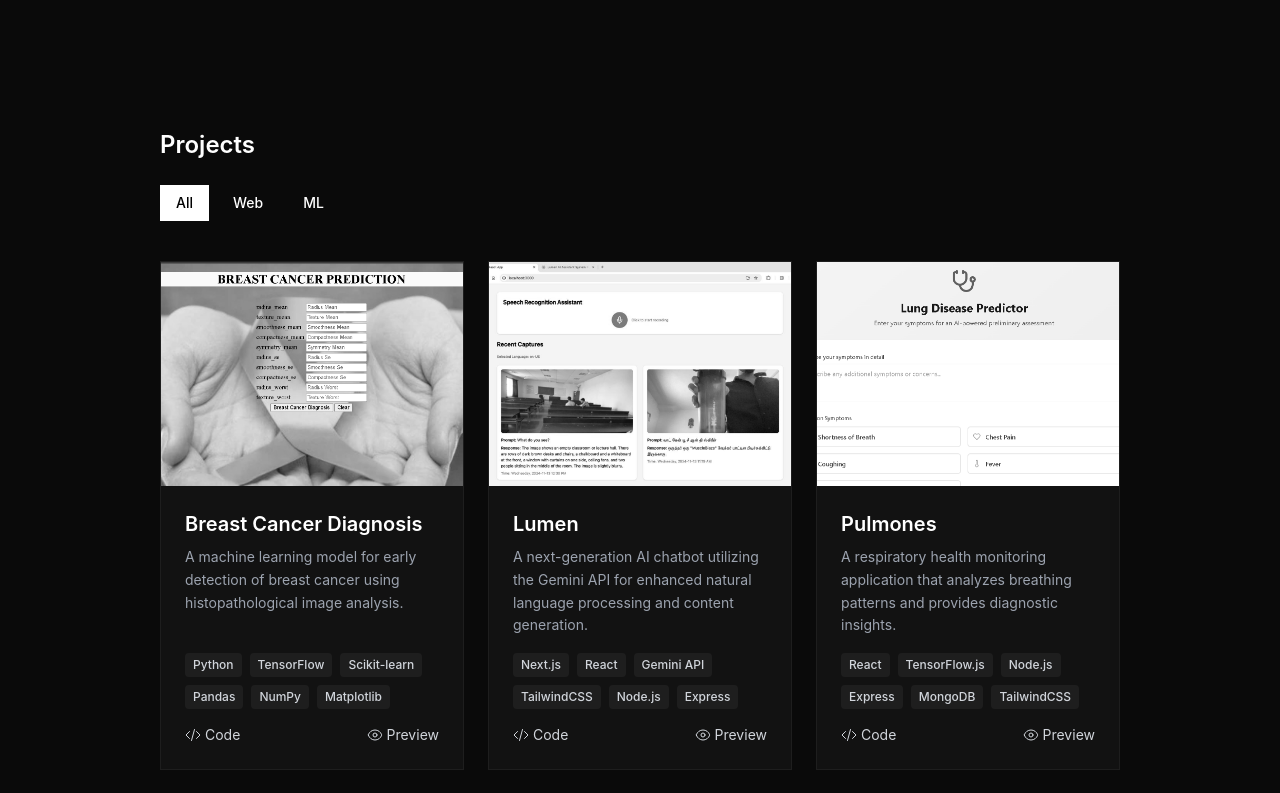
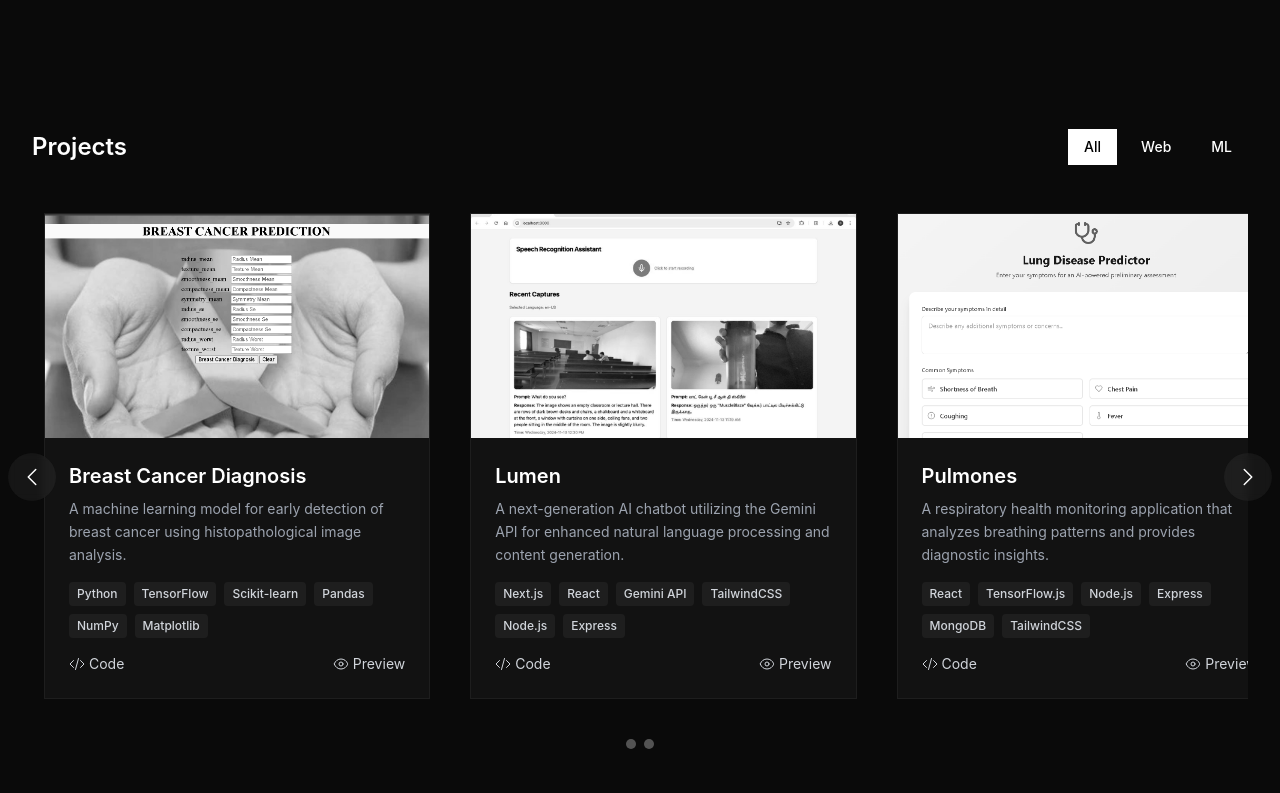
Before and after one commit to gauravpurohit28/portfolio-website, a Next.js app: page / in a window 1280 px wide. Shown: the part 967-1760 px from the top of the page. Built offline with nearby package versions, Linux system fonts and the light colour scheme.

Commit message:
added a new project

```diff
--- a/src/app/components/ProjectCard.jsx
+++ b/src/app/components/ProjectCard.jsx
@@ -1,12 +1,36 @@
 "use client";
 import React, { useState } from "react";
-import { CodeBracketIcon, EyeIcon } from "@heroicons/react/24/outline";
+import { CodeBracketIcon, EyeIcon, CurrencyDollarIcon } from "@heroicons/react/24/outline";
 import Link from "next/link";
 import { motion } from "framer-motion";
 import Image from "next/image";
 
 const ProjectCard = ({ imgUrl, title, description, gitUrl, previewUrl, techStack = [] }) => {
   const [imageError, setImageError] = useState(false);
+
+  // Create a themed fallback for the MoonBot project
+  const renderFallbackContent = () => {
+    if (title === "MoonBot") {
+      return (
+        <div className="w-full h-full flex items-center justify-center bg-gradient-to-br from-blue-900/40 to-purple-900/40">
+          <div className="text-center p-6">
+            <CurrencyDollarIcon className="h-12 w-12 text-blue-400 mx-auto mb-3" />
+            <p className="text-blue-300 font-medium">MoonBot</p>
+            <p className="text-gray-400 text-xs mt-2">Crypto Trading Bot</p>
+          </div>
+        </div>
+      );
+    }
+
+    return (
+      <div className="w-full h-full flex items-center justify-center">
+        <div className="text-center p-4">
+          <CodeBracketIcon className="h-10 w-10 text-gray-500 mx-auto mb-2" />
+          <p className="text-gray-400 text-sm">{title}</p>
+        </div>
+      </div>
+    );
+  };
 
   return (
     <motion.div
@@ -51,12 +75,7 @@ const ProjectCard = ({ imgUrl, title, description, gitUrl, previewUrl, techStack
             </div>
           </>
         ) : (
-          <div className="w-full h-full flex items-center justify-center">
-            <div className="text-center p-4">
-              <CodeBracketIcon className="h-10 w-10 text-gray-500 mx-auto mb-2" />
-              <p className="text-gray-400 text-sm">{title}</p>
-            </div>
-          </div>
+          renderFallbackContent()
         )}
       </div>
       <div className="p-6 flex flex-col flex-grow">
--- a/src/app/components/ProjectsSection.jsx
+++ b/src/app/components/ProjectsSection.jsx
@@ -1,8 +1,9 @@
 "use client";
-import React, { useState, useRef } from "react";
+import React, { useState, useRef, useEffect } from "react";
 import ProjectCard from "./ProjectCard";
 import ProjectTag from "./ProjectTag";
-import { motion, useInView } from "framer-motion";
+import { motion, useInView, useAnimation, useMotionValue, useTransform } from "framer-motion";
+import { ChevronLeftIcon, ChevronRightIcon } from "@heroicons/react/24/outline";
 
 const projectsData = [
   {
@@ -35,31 +36,103 @@ const projectsData = [
     previewUrl: "https://pulmones-client.vercel.app",
     techStack: ["React", "TensorFlow.js", "Node.js", "Express", "MongoDB", "TailwindCSS"]
   },
+  {
+    id: 4,
+    title: "MoonBot",
+    description: "An automated cryptocurrency trading bot that uses technical analysis and market indicators to identify profitable trading opportunities.",
+    image: "/images/moonbot.jpg",
+    tag: ["All", "Web", "ML"],
+    gitUrl: "https://github.com/gauravpurohit28/Moonbot",
+    previewUrl: "/",
+    techStack: ["Python", "TensorFlow", "Binance API", "Flask", "WebSockets", "PostgreSQL"]
+  }
 ];
 
 const ProjectsSection = () => {
   const [tag, setTag] = useState("All");
   const ref = useRef(null);
   const isInView = useInView(ref, { once: true });
+  const [isMobile, setIsMobile] = useState(false);
 
+  // Filter projects based on selected tag
+  const filteredProjects = projectsData.filter((project) =>
+    project.tag.includes(tag)
+  );
+
+  // Set mobile state based on window width
+  useEffect(() => {
+    const handleResize = () => {
+      setIsMobile(window.innerWidth < 768);
+    };
+
+    // Set initial value
+    handleResize();
+
+    // Add event listener
+    window.addEventListener('resize', handleResize);
+
+    // Clean up
+    return () => window.removeEventListener('resize', handleResize);
+  }, []);
+
+  // Handle tag change
   const handleTagChange = (newTag) => {
     setTag(newTag);
   };
 
-  const filteredProjects = projectsData.filter((project) =>
-    project.tag.includes(tag)
-  );
-
+  // Animation variants
   const cardVariants = {
     initial: { y: 50, opacity: 0 },
     animate: { y: 0, opacity: 1 },
   };
 
+  // Drag properties for swipe interactions
+  const [dragStartX, setDragStartX] = useState(0);
+  const [isDragging, setIsDragging] = useState(false);
+  const containerRef = useRef(null);
+
+  const handleDragStart = (e) => {
+    setIsDragging(true);
+    setDragStartX(e.clientX || (e.touches && e.touches[0].clientX) || 0);
+  };
+
+  const handleDragEnd = (e) => {
+    if (!isDragging || !containerRef.current) return;
+
+    const dragEndX = e.clientX || (e.changedTouches && e.changedTouches[0].clientX) || 0;
+    const delta = dragEndX - dragStartX;
+
+    if (Math.abs(delta) > 100) {
+      // Determine scroll direction based on the delta
+      if (delta > 0) {
+        // Scroll right (previous projects)
+        containerRef.current.scrollBy({ left: -containerRef.current.offsetWidth, behavior: 'smooth' });
+      } else {
+        // Scroll left (next projects)
+        containerRef.current.scrollBy({ left: containerRef.current.offsetWidth, behavior: 'smooth' });
+      }
+    }
+
+    setIsDragging(false);
+  };
+
+  const handleDragMove = (e) => {
+    if (!isDragging || !containerRef.current) return;
+
+    e.preventDefault();
+    const x = e.clientX || (e.touches && e.touches[0].clientX) || 0;
+    const delta = x - dragStartX;
+
+    // Scroll container as user drags
+    containerRef.current.scrollLeft -= delta * 0.5;
+    setDragStartX(x);
+  };
+
   return (
     <section id="projects" className="py-16">
-      <div className="max-w-5xl mx-auto px-4 sm:px-6 lg:px-8">
-        <div className="mb-10">
-          <h2 className="text-2xl font-semibold text-white mb-6">Projects</h2>
+      <div className="max-w-7xl mx-auto px-4 sm:px-6 lg:px-8">
+        <div className="mb-10 flex flex-col md:flex-row md:items-center md:justify-between">
+          <h2 className="text-2xl font-semibold text-white mb-6 md:mb-0">Projects</h2>
           <div className="flex flex-wrap gap-2">
             <ProjectTag
               onClick={handleTagChange}
@@ -79,14 +152,60 @@ const ProjectsSection = () => {
           </div>
         </div>
 
-        <ul ref={ref} className="grid grid-cols-1 md:grid-cols-2 lg:grid-cols-3 gap-6">
+        <div
+          ref={ref}
+          className="relative"
+        >
+          {/* Navigation buttons */}
+          <div className="hidden md:block absolute -left-6 top-1/2 -translate-y-1/2 z-10">
+            <button
+              onClick={() => containerRef.current?.scrollBy({ left: -containerRef.current.offsetWidth, behavior: 'smooth' })}
+              className="p-3 rounded-full bg-white/5 backdrop-blur-sm hover:bg-white/10 transition-all"
+            >
+              <ChevronLeftIcon className="h-6 w-6 text-white" />
+            </button>
+          </div>
+
+          <div className="hidden md:block absolute -right-6 top-1/2 -translate-y-1/2 z-10">
+            <button
+              onClick={() => containerRef.current?.scrollBy({ left: containerRef.current.offsetWidth, behavior: 'smooth' })}
+              className="p-3 rounded-full bg-white/5 backdrop-blur-sm hover:bg-white/10 transition-all"
+            >
+              <ChevronRightIcon className="h-6 w-6 text-white" />
+            </button>
+          </div>
+
+          {/* Project Grid/Carousel */}
+          <div
+            ref={containerRef}
+            className="overflow-x-auto scrollbar-hide"
+            style={{
+              scrollSnapType: 'x mandatory',
+              scrollBehavior: 'smooth',
+              WebkitOverflowScrolling: 'touch',
+            }}
+            onMouseDown={handleDragStart}
+            onMouseMove={handleDragMove}
+            onMouseUp={handleDragEnd}
+            onMouseLeave={() => setIsDragging(false)}
+            onTouchStart={handleDragStart}
+            onTouchMove={handleDragMove}
+            onTouchEnd={handleDragEnd}
+          >
+            <div className={`grid grid-flow-col auto-cols-[100%] md:auto-cols-[33.3%] lg:auto-cols-[33.3%] gap-6 px-1 py-2`}>
               {filteredProjects.map((project, index) => (
-            <motion.li
+                <div
                   key={index}
+                  className="snap-center px-2"
+                  style={{ scrollSnapAlign: 'center' }}
+                >
+                  <motion.div
                     variants={cardVariants}
                     initial="initial"
                     animate={isInView ? "animate" : "initial"}
-              transition={{ duration: 0.3, delay: index * 0.2 }}
+                    transition={{ duration: 0.3, delay: index * 0.1 }}
+                    className="h-full"
+                    whileHover={{ y: -5 }}
                   >
                     <ProjectCard
                       title={project.title}
@@ -96,9 +215,29 @@ const ProjectsSection = () => {
                       previewUrl={project.previewUrl}
                       techStack={project.techStack}
                     />
-            </motion.li>
+                  </motion.div>
+                </div>
               ))}
-        </ul>
+            </div>
+          </div>
+
+          {/* Scroll indicators */}
+          <div className="flex justify-center mt-8 gap-2">
+            {[...Array(Math.ceil(filteredProjects.length / (isMobile ? 1 : 3)))].map((_, i) => (
+              <button
+                key={i}
+                onClick={() => {
+                  if (containerRef.current) {
+                    const scrollAmount = i * containerRef.current.offsetWidth;
+                    containerRef.current.scrollTo({ left: scrollAmount, behavior: 'smooth' });
+                  }
+                }}
+                className="w-2.5 h-2.5 rounded-full bg-white/30 hover:bg-white/60 transition-colors"
+                aria-label={`View page ${i + 1}`}
+              />
+            ))}
+          </div>
+        </div>
       </div>
     </section>
   );
--- a/src/app/globals.css
+++ b/src/app/globals.css
@@ -35,3 +35,18 @@ html {
 ::-webkit-scrollbar-thumb:hover {
   background: rgb(80, 80, 80);
 }
+
+/* Hide scrollbar for carousel */
+.scrollbar-hide::-webkit-scrollbar {
+  display: none;
+}
+
+/* For Firefox */
+.scrollbar-hide {
+  scrollbar-width: none;
+}
+
+/* For IE/Edge */
+.scrollbar-hide {
+  -ms-overflow-style: none;
+}
```
Lines whose indentation alone changed are shown as unchanged.
